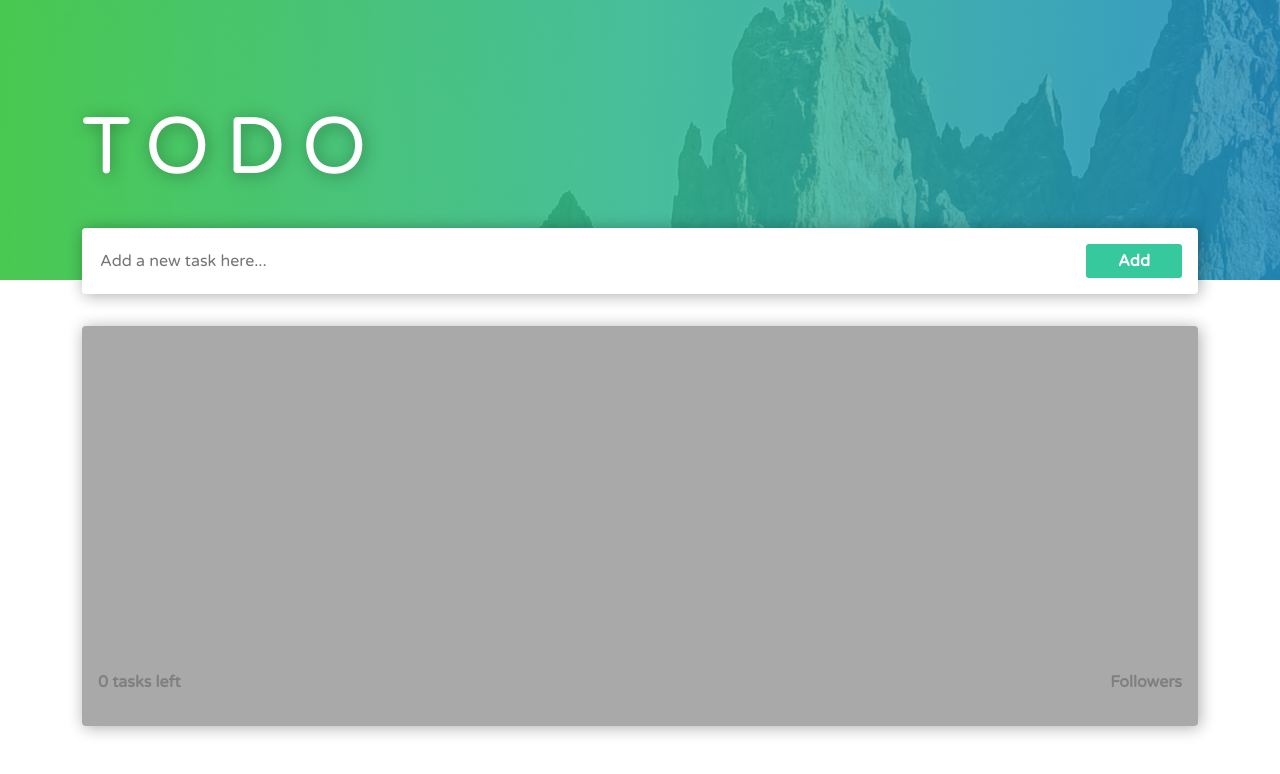
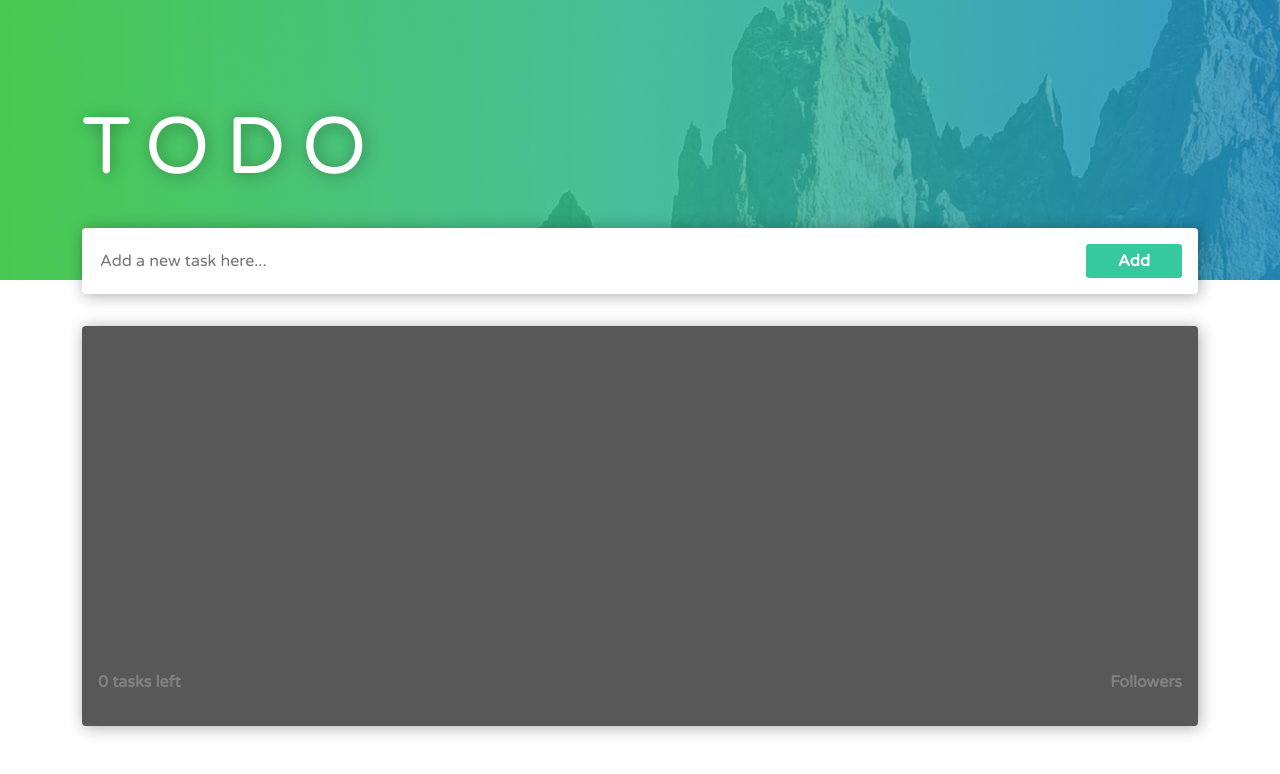
Before and after one commit to mdidech/react-app-github-action, a React (Create React App) app: page / in a window 1280 px wide. Shown: the top 774 px of the page. Built offline with nearby package versions, Linux system fonts and the light colour scheme.

Commit message:
deploy react App in vp commit

```diff
--- a/src/components/TodoList/TodoList.css
+++ b/src/components/TodoList/TodoList.css
@@ -1,5 +1,5 @@
 .todolist-container {
-  background-color: darkgray;
+  background-color: rgb(88, 88, 88);
   margin-top: 2rem;
   border-radius: 0.25rem;
   padding: 1rem;
```
